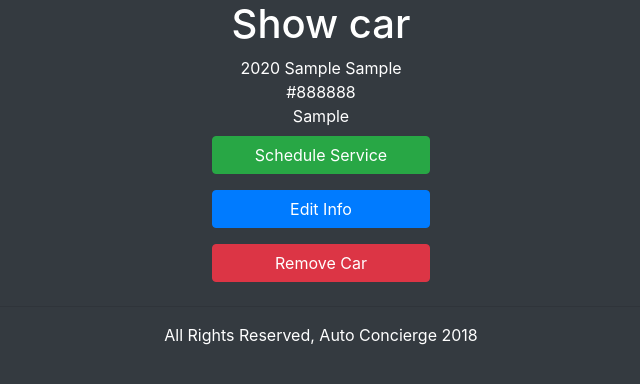
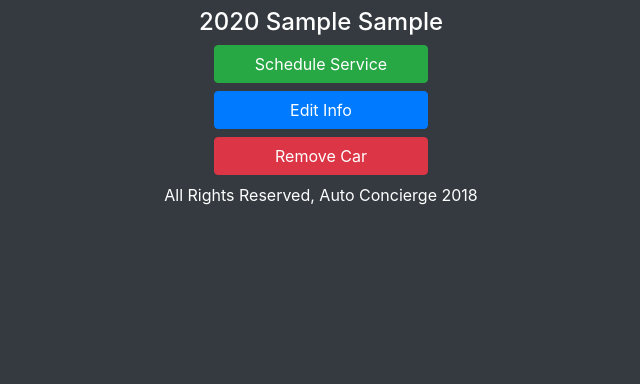
Before and after one commit to njang/autoConcierge, a Django app: page /car/1/ in a window 1280 px wide. Shown: the part 70-454 px from the top of the page, without its empty margins (319-959 px from the left). Run offline with Django 3.2, Linux system fonts and the light colour scheme; tables that the repository leaves empty hold one stand-in row (values such as "Sample post"); some libraries are stand-ins or nearby versions.

Commit message:
Revise styling of show car page

```diff
--- a/main_app/templates/show_car.html
+++ b/main_app/templates/show_car.html
@@ -1,13 +1,34 @@
 {% extends 'base.html' %}
 {% block content %}
-    <h1>Show car</h1>
-    <div>{{ car.car_year }} {{ car.car_make }} {{ car.car_model }}</div>
-    <div>{{ car.car_color }}</div>
-    <div>{{ car.car_license }}</div>
-    <div class='row'>
-	    <button class='btn btn-success col col-md-2 col-sm-6 offset-md-5 offset-sm-3 my-2'>Schedule Service</button>
-	    <a href='edit' class='btn btn-primary col col-md-2 col-sm-6 offset-md-5 offset-sm-3 my-2'>Edit Info</a>
-        <a href='remove' class='btn btn-danger col col-md-2 col-sm-6 offset-md-5 offset-sm-3 my-2'>Remove Car</a>
+    <h4 class='my-2'>{{ car.car_year }} {{ car.car_make }} {{ car.car_model }}</h4>
+    <div class='my-2'>
+	    <button class='btn btn-success col-6 col-sm-4 col-lg-2'>Schedule Service</button>
     </div>
-    <hr />
+    <div class='my-2'>
+	    <a href='edit' class='btn btn-primary col-6 col-sm-4 col-lg-2'>Edit Info</a>
+    </div>
+    <div class='my-2'>
+        <button type='button' class='btn btn-danger col-6 col-sm-4 col-lg-2' data-toggle='modal' data-target='#modalConfirm'>Remove Car</button>
+    </div>
+
+    <!-- Confirmation Modal -->
+    <div id='modalConfirm' class='modal fade text-dark' role='dialog'>
+        <div class='modal-dialog'>
+            <!-- Modal content-->
+            <div class='modal-content'>
+                <div class='modal-header'>
+                    <h4 class='modal-title'>{{ car.car_year }} {{ car.car_make }} {{ car.car_model }}</h4>
+                    <button type='button' class='close' data-dismiss='modal'>&times;</button>
+                </div>
+                <div class='modal-body'>
+                    <p>Are you sure to remove this car?</p>
+                </div>
+                    <div class='modal-footer'>
+                    <a href='remove' class='btn btn-danger'>Remove</a>
+                    <button type='button' class='btn btn-basic' data-dismiss='modal'>Cancel</button>
+                </div>
+            </div>
+
+        </div>
+    </div>
 {% endblock %}
```
